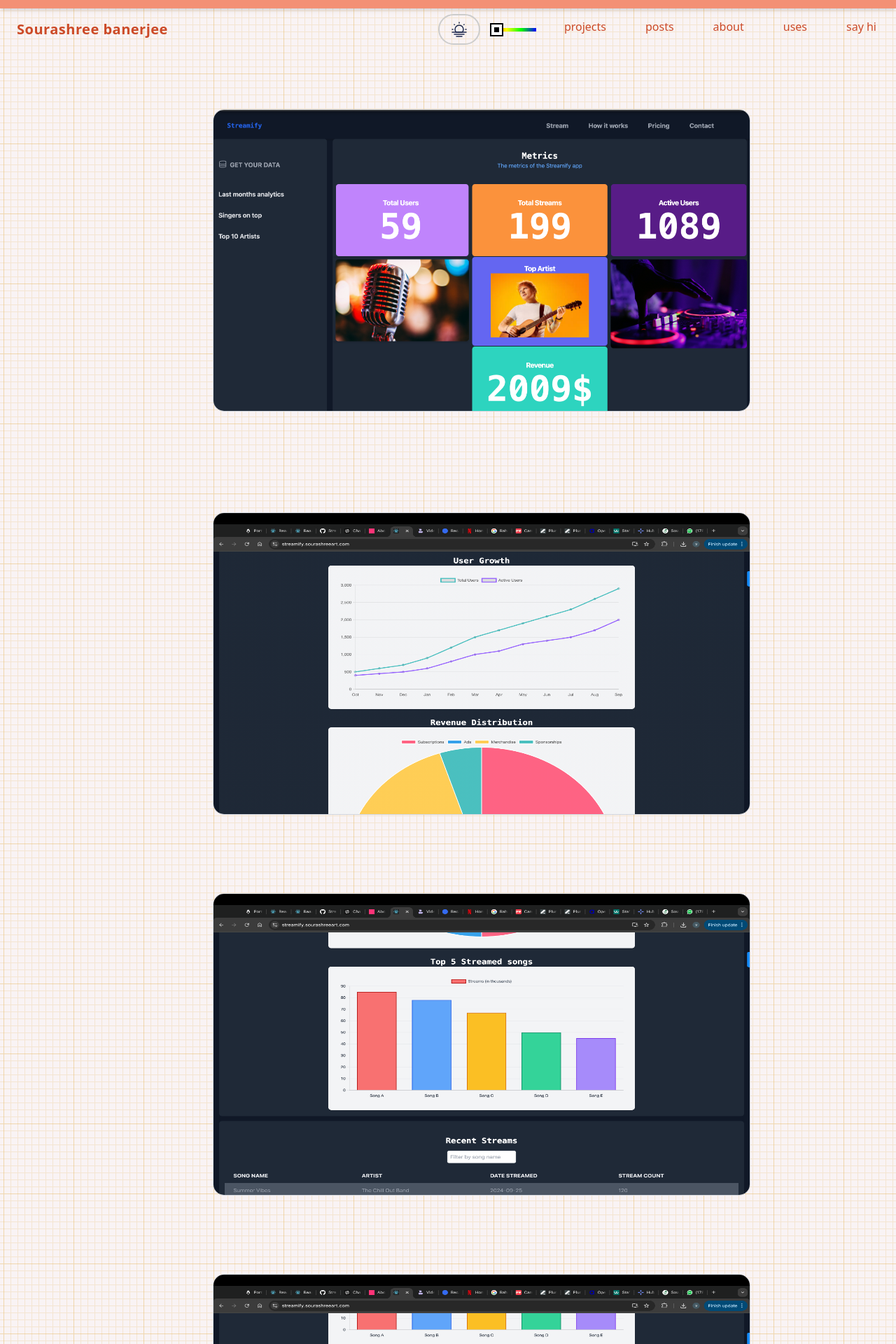
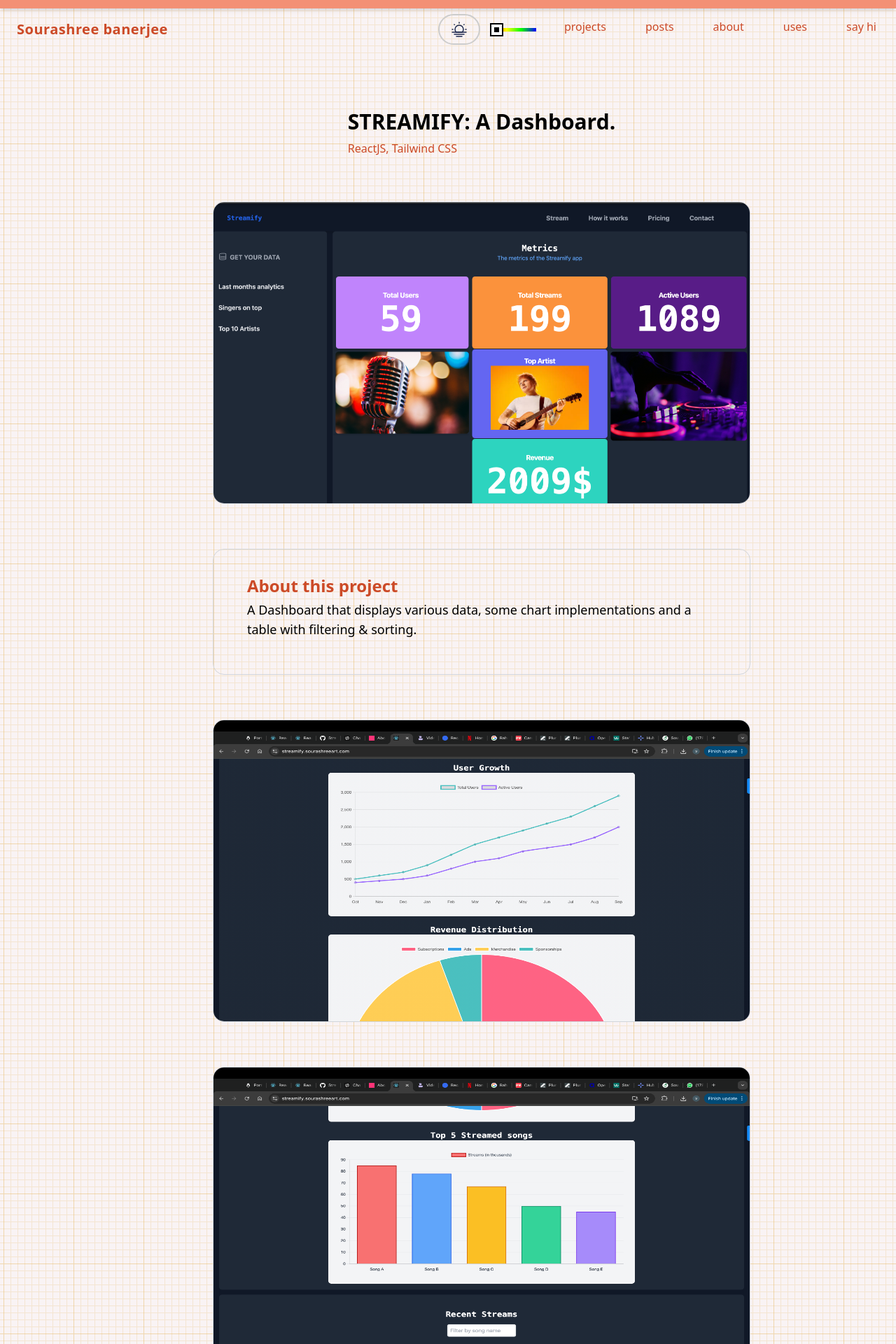
Before and after one commit to Shree0310/pigmentPie, a React (Create React App) app in the folder Desktop/pigmentPie/: page /streamify in a window 1280 px wide. Shown: the top 1920 px of the page at 70% size. Built offline with nearby package versions, Linux system fonts and the light colour scheme.

Commit message:
streamify and moviesgpt pages

```diff
--- a/Desktop/pigmentPie/src/App.js
+++ b/Desktop/pigmentPie/src/App.js
@@ -12,9 +12,8 @@ import Streamify from './Components/Streamify';
 
 function App() {
   return (
-    <div className="text-center p-8">
-      <h1 className="text-4xl font-bold dark:text-gray-400">Hi there!!</h1>
-      <p className="dark:text-gray-400">This is my new website in making..</p>
+    <div >
+     <About/>
     </div>
   );
 }
--- a/Desktop/pigmentPie/src/Components/MoviesGPT.js
+++ b/Desktop/pigmentPie/src/Components/MoviesGPT.js
@@ -18,8 +18,15 @@ const MoviesGPT = ()=>{
     return (
         <div>
             <div>
-                <h1 className=" "></h1>
-                <div className="flex justify-center pt-36 pr-32">
+                <div className="flex justify-center pt-36">
+                    <div className="inline-block pl-24">
+                        <h1 className="text-3xl font-semibold">
+                            MOVIESGPT: A Netflix Clone with GPT integration.
+                        </h1>
+                        <p className="pt-2 sub-text">ReactJS, Tailwind CSS, GPT integration</p>
+                    </div>
+                </div>
+                <div className="flex justify-center pt-16 pr-32">
                     <img
                     src={MoviesGPT1}
                     className={`transition-transform duration-1000 transform ${
@@ -27,7 +34,15 @@ const MoviesGPT = ()=>{
                     }  w-[768px] h-[432px] rounded-2xl border border-spacing-1 border-gray-300`}/>
                 </div>
 
-                <div className="flex justify-center pt-36 pr-32">
+                <div className="flex justify-center pt-16 pl-24">
+                    <div className="inline-block w-[768px] h-[180px] py-8 rounded-2xl border border-spacing-1 border-gray-300 px-12">
+                        <h1 className="text-2xl sub-text font-semibold py-1">About this project</h1>
+                        <p className="text-lg">A Netflix clone with GPT-3 integration. Integrated AI for an enhanced user experience.
+                        </p>
+                    </div>
+                </div>
+
+                <div className="flex justify-center pt-16 pr-32">
                     <img
                     src={MoviesGPT3}
                     className={`transition-transform duration-1000 transform ${
@@ -35,7 +50,7 @@ const MoviesGPT = ()=>{
                     }  w-[768px] h-[432px] rounded-2xl border border-spacing-1 border-gray-300`}/>
                 </div>
 
-                <div className="flex justify-center pt-28 pr-32">
+                <div className="flex justify-center pt-16 pr-32">
                     <img
                     src={MoviesGPT4}
                     className={`transition-transform duration-1000 transform ${
@@ -43,13 +58,6 @@ const MoviesGPT = ()=>{
                     }  w-[768px] h-[432px] rounded-2xl border border-spacing-1 border-gray-300`}/>
                 </div>
 
-                <div className="flex justify-center pt-28 pr-32">
-                    <img
-                    src={MoviesGPT5}
-                    className={`transition-transform duration-1000 transform ${
-                        move ? 'translate-x-20' : 'translate-x-0'
-                    }  w-[768px] h-[432px] rounded-2xl border border-spacing-1 border-gray-300`}/>
-                </div>
             </div>
         </div>
     )
--- a/Desktop/pigmentPie/src/Components/Streamify.js
+++ b/Desktop/pigmentPie/src/Components/Streamify.js
@@ -16,8 +16,16 @@ const Streamify = () =>{
     return (
         <div>
             <div>
-                <h1 className=" "></h1>
-                <div className="flex justify-center pt-36 pr-32">
+                <div className="flex justify-center pt-36">
+                    <div className="inline-block pl-24">
+                        <h1 className="text-3xl font-semibold">
+                            STREAMIFY: A Dashboard.
+                        </h1>
+                        <p className="pt-2 sub-text">ReactJS, Tailwind CSS</p>
+                    </div>
+                </div>
+
+                <div className="flex justify-center pt-16 pr-32">
                     <img
                     src={Streamify1}
                     className={`transition-transform duration-1000 transform ${
@@ -25,7 +33,14 @@ const Streamify = () =>{
                     }  w-[768px] h-[432px] rounded-2xl border border-spacing-1 border-gray-300`}/>
                 </div>
 
-                <div className="flex justify-center pt-36 pr-32">
+                <div className="flex justify-center pt-16 pl-24">
+                    <div className="inline-block w-[768px] h-[180px] py-8 rounded-2xl border border-spacing-1 border-gray-300 px-12">
+                        <h1 className="text-2xl sub-text font-semibold py-1">About this project</h1>
+                        <p className="text-lg">A Dashboard that displays various data, some chart implementations and a table with filtering & sorting.</p>
+                    </div>
+                </div>
+
+                <div className="flex justify-center pt-16 pr-32">
                     <img
                     src={Streamify2}
                     className={`transition-transform duration-1000 transform ${
@@ -33,7 +48,7 @@ const Streamify = () =>{
                     }  w-[768px] h-[432px] rounded-2xl border border-spacing-1 border-gray-300`}/>
                 </div>
 
-                <div className="flex justify-center pt-28 pr-32">
+                <div className="flex justify-center pt-16 pr-32">
                     <img
                     src={Streamify3}
                     className={`transition-transform duration-1000 transform ${
@@ -41,7 +56,7 @@ const Streamify = () =>{
                     }  w-[768px] h-[432px] rounded-2xl border border-spacing-1 border-gray-300`}/>
                 </div>
 
-                <div className="flex justify-center pt-28 pr-32">
+                <div className="flex justify-center pt-16 pr-32">
                     <img
                     src={Streamify4}
                     className={`transition-transform duration-1000 transform ${
```
Also changed, not shown: 11 other files (tests, documents, lock files or other folders).
